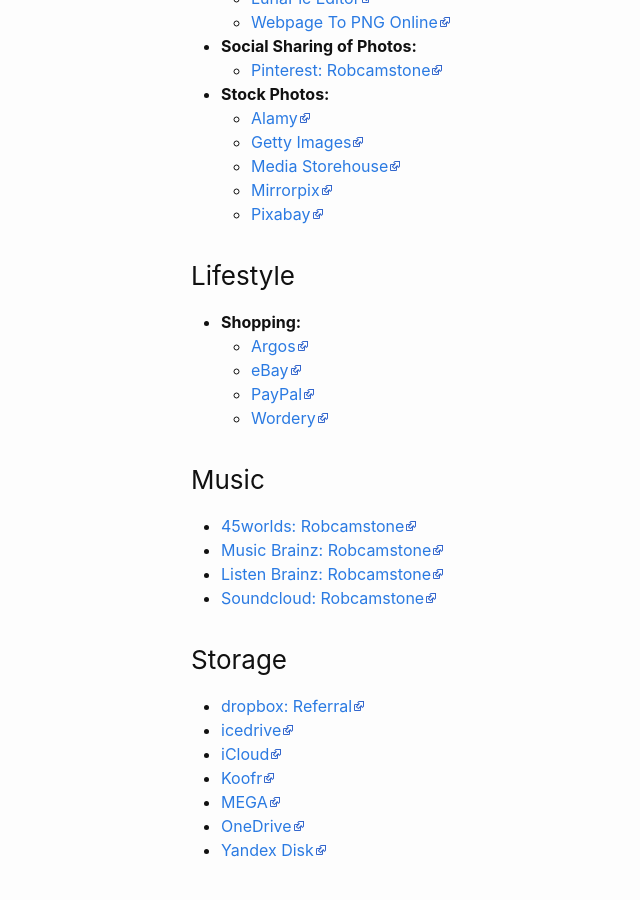
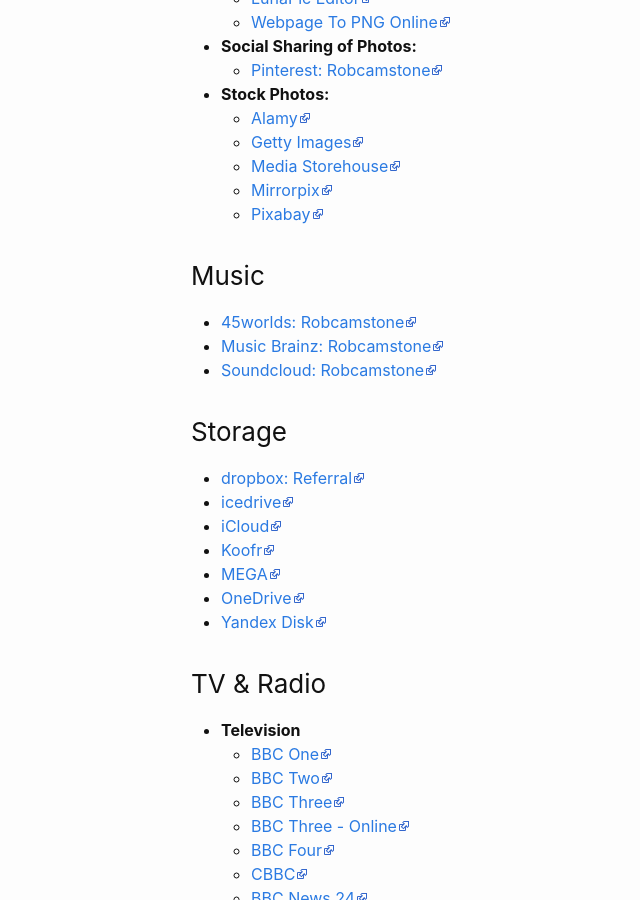
Before and after one commit to Robcamstone/robcamstone.github.io, a Jekyll site: the page built from index.md, in a window 1280 px wide and 900 px high, scrolled down 1448 px. Shown: the whole window, without its empty margins (79-719 px from the left). Built offline with Jekyll 4.4.1, drawn with Linux system fonts in a browser that asks for light colours; comment, search, counter and statistics services are not loaded.

Commit message:
Update index.md

```diff
--- a/index.md
+++ b/index.md
@@ -59,17 +59,9 @@ description: List of Bookmarks I use on a daily bases.
    * [Mirrorpix](https://www.mirrorpix.com){: .external-link}
    * [Pixabay](https://pixabay.com/en/users/Robcamstone-8863342){: .external-link}
 
-### Lifestyle
-* **Shopping:**
-   * [Argos](http://www.argos.co.uk){: .external-link}
-   * [eBay](http://ebay.co.uk){: .external-link}
-   * [PayPal](http://paypal.co.uk){: .external-link}
-   * [Wordery](https://wordery.com){: .external-link}
-
 ### Music
    * [45worlds: Robcamstone](https://www.45worlds.com/m/robcamstone){: .external-link}
    * [Music Brainz: Robcamstone](https://musicbrainz.org/user/Robcamstone){: .external-link}
-   * [Listen Brainz: Robcamstone](https://listenbrainz.org/user/Robcamstone){: .external-link}
    * [Soundcloud: Robcamstone](https://soundcloud.com/robcamstone){: .external-link}
 
 ### Storage
```
